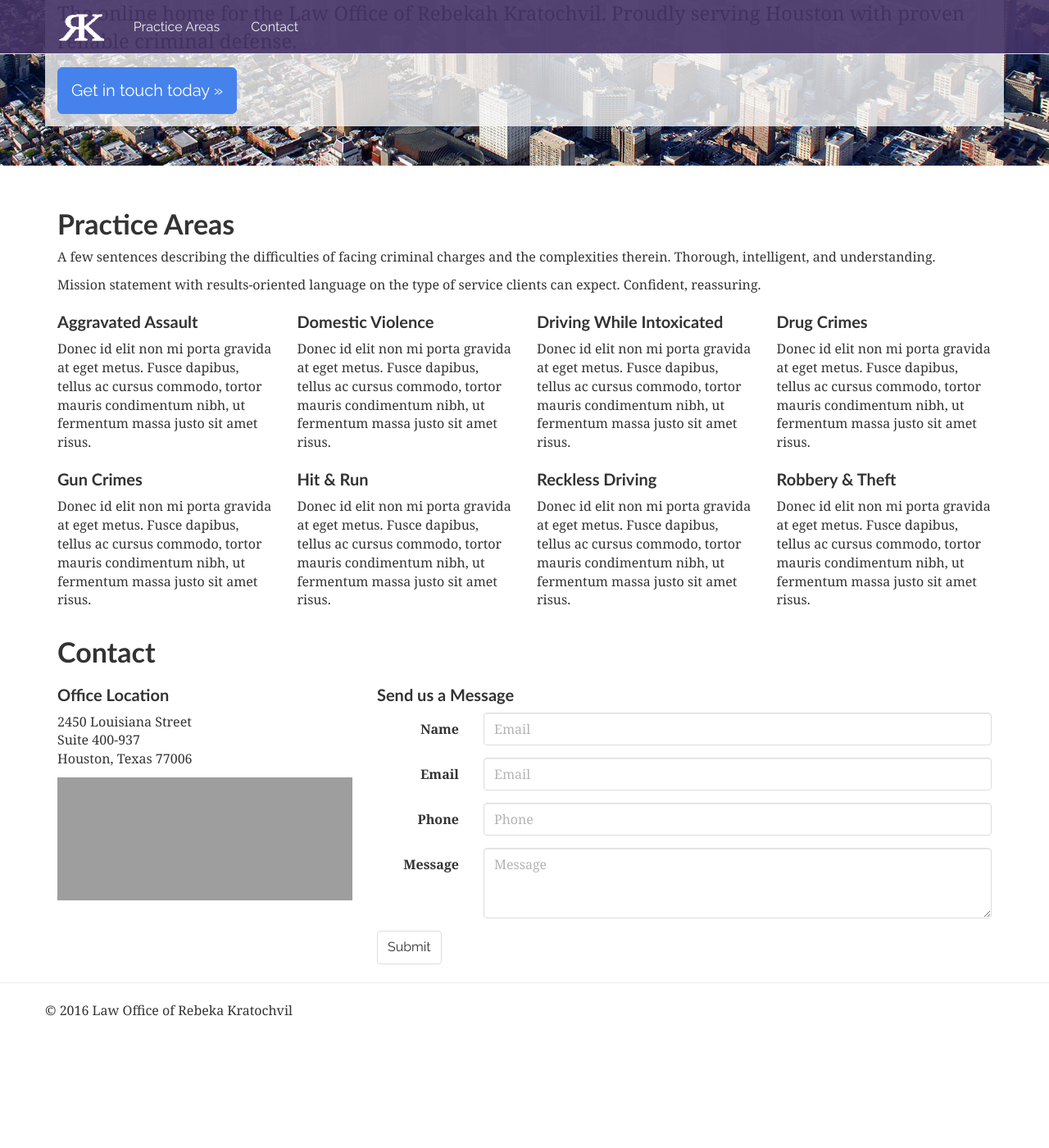
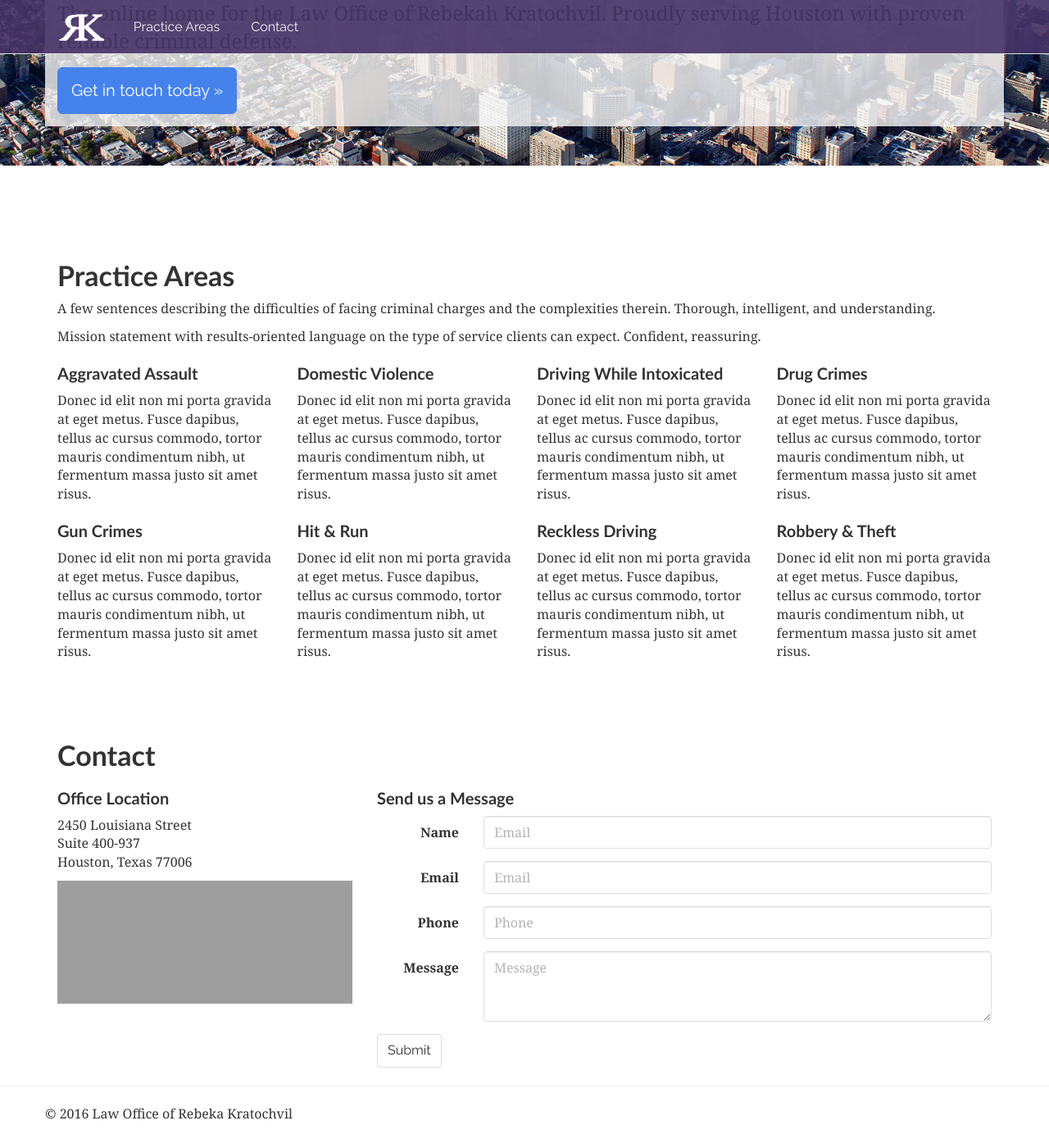
Before and after one commit to tswhite/tswhite.github.io, a Jekyll site: the page rk/index.html, which Jekyll copies as it is, in a window 1280 px wide and 1400 px high, scrolled down 200 px. Shown: the whole window at 82% size. Built offline with Jekyll 4.4.1, drawn with Linux system fonts in a browser that asks for light colours; nearby versions of some CDN libraries; before the commit the page ends 1475 px from its top, so only the background shows below that; grey boxes are pictures that could not be loaded.

Commit message:
h2 margin fix

```diff
--- a/rk/styles/style.css
+++ b/rk/styles/style.css
@@ -35,6 +35,10 @@ h1, .h1 {
     font-size: 36px;
 }
 
+h2, .h2 {
+  margin-top:2.5em;
+}
+
 /* Extra Small Devices, Phones */
    @media only screen and (min-width : 480px) {
      .navbar-nav{
```
